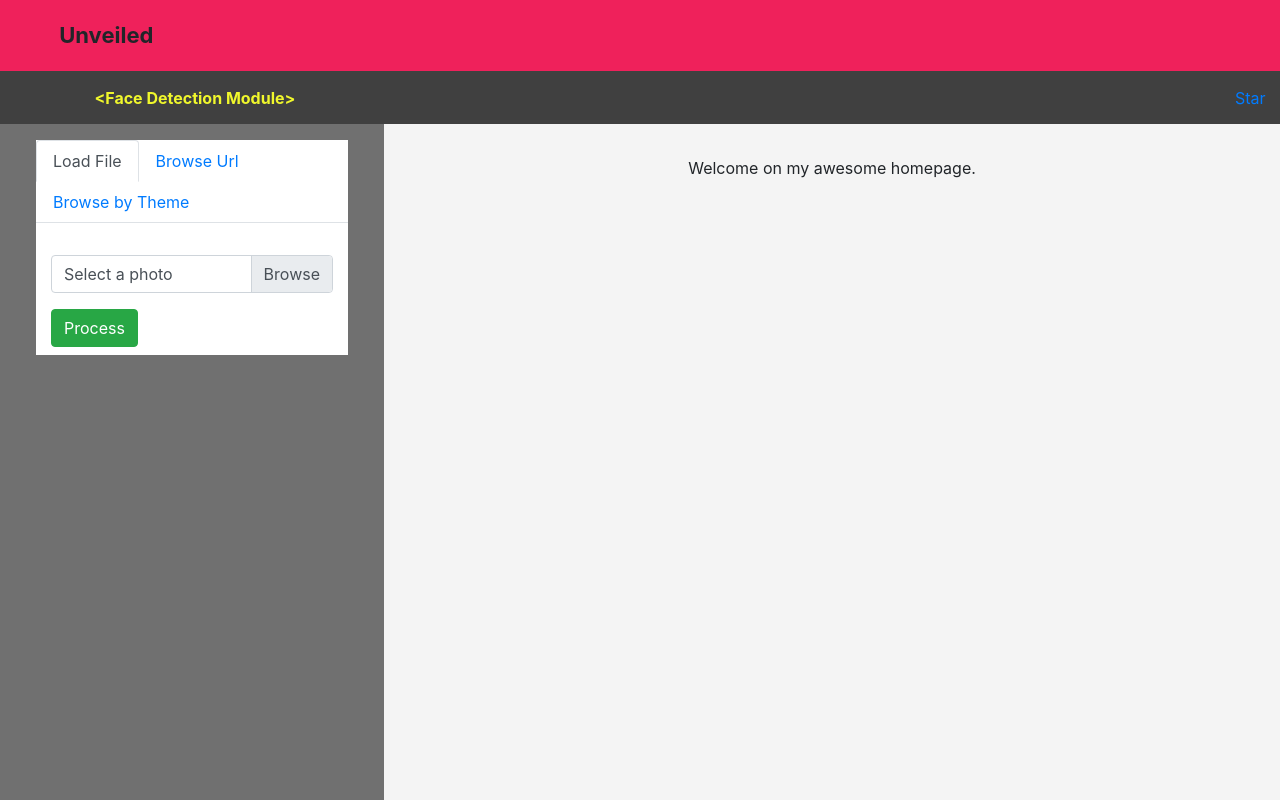
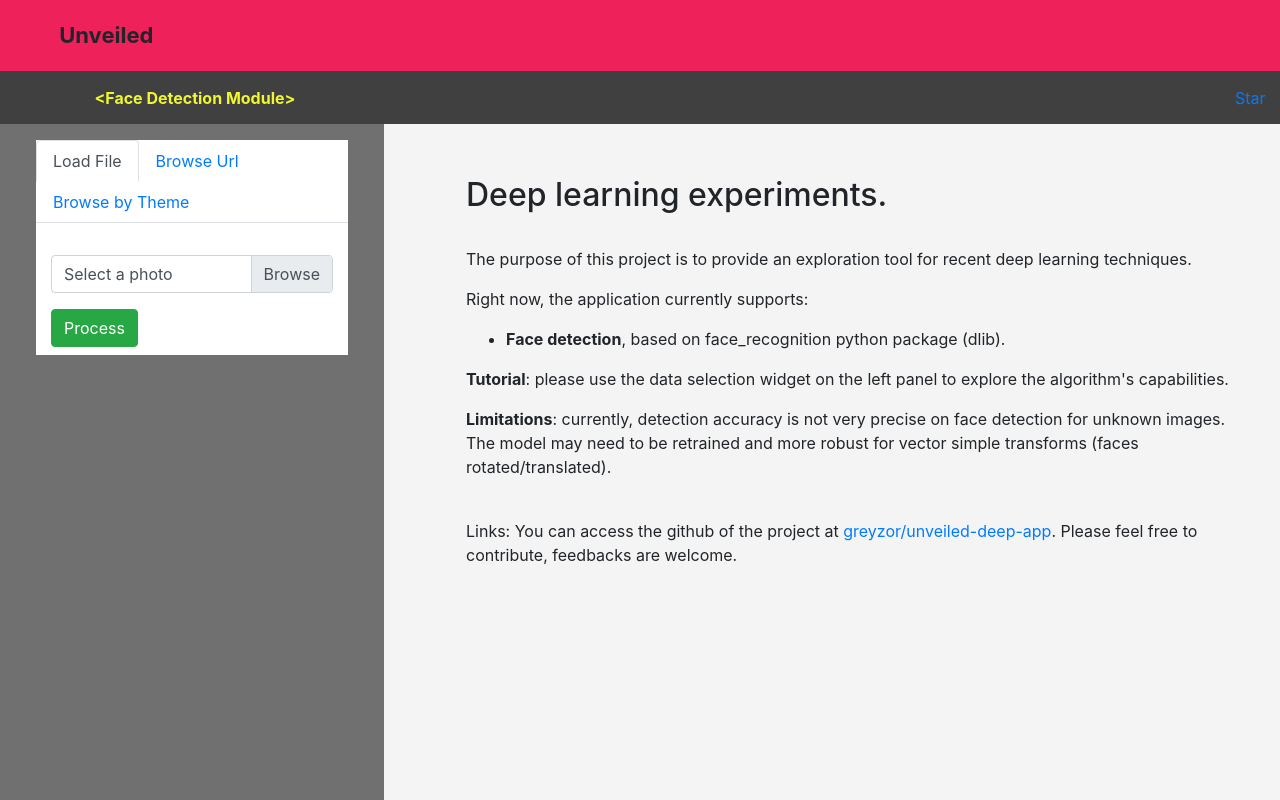
Before and after one commit to greyzor/unveiled-deep-app, a Flask app: page / in a window 1280 px wide. Run offline with Flask 2, Linux system fonts and the light colour scheme; some libraries are stand-ins or nearby versions.

Commit message:
update contents for home page.

```diff
--- a/unveiled/templates/home.html
+++ b/unveiled/templates/home.html
@@ -12,6 +12,21 @@
 
   {{ super() }}
 
-      Welcome on my awesome homepage.
+  <div style="text-align: left; margin-left: 50px; margin-top: 20px;">
+    <h2>Deep learning experiments.</h2>
+
+    <br>
+    <p>The purpose of this project is to provide an  exploration tool for recent deep learning techniques.</p>
+    <p>Right now, the application currently supports:</p>
+    <ul>
+      <li><b>Face detection</b>, based on face_recognition python package (dlib).</li>
+    </ul>
+    <p><b>Tutorial</b>: please use the data selection widget on the left panel to explore the algorithm's capabilities.</p>
+    <p><b>Limitations</b>: currently, detection accuracy is not very precise on face detection for unknown images. The model may need to be retrained and more robust for vector simple transforms (faces rotated/translated).</p>
+
+    <br>
+    <p>Links: You can access the github of the project at <a href='https://github.com/greyzor/unveiled-deep-app'>greyzor/unveiled-deep-app</a>. Please feel free to contribute, feedbacks are welcome.</p>
+
+  </div>
 
 {% endblock %}
```
